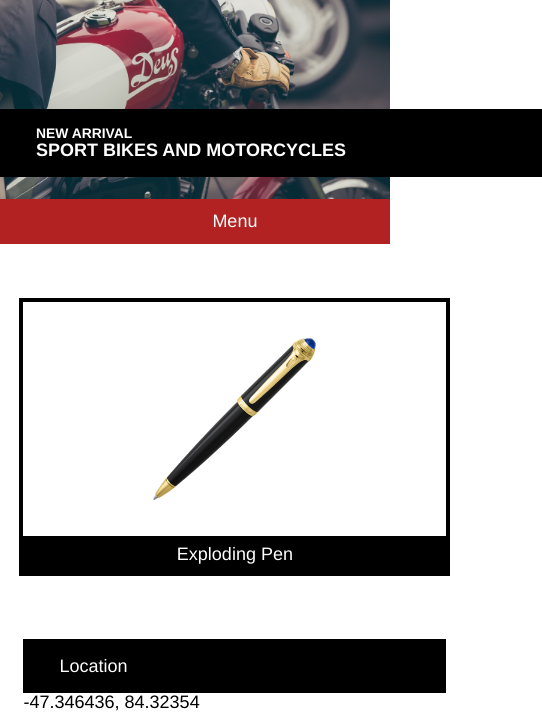
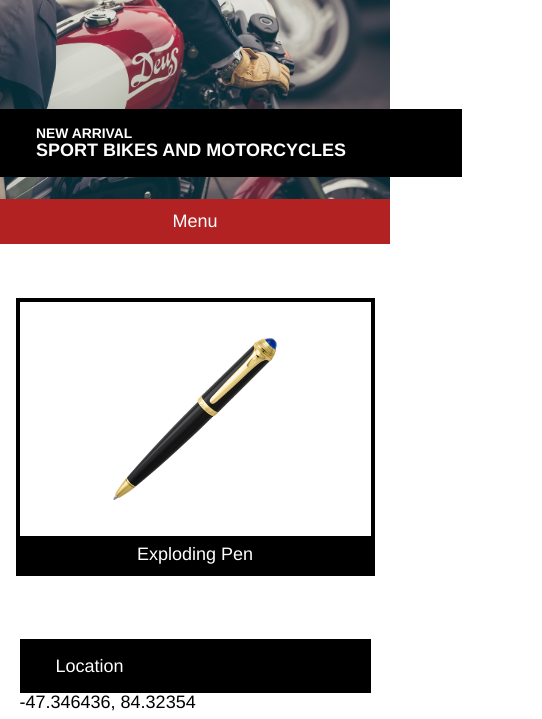
Before and after one commit to richbrant/secretagentstyle, a plain HTML site: page index.html in a window 390 px wide. Shown: the part 125-844 px from the top of the page, 542 px wide, since content can reach past the window. Drawn offline with Linux system fonts and the light colour scheme.

Commit message:
finalised fixed CSS positioning issue max width

```diff
--- a/resources/css/style.css
+++ b/resources/css/style.css
@@ -1,7 +1,7 @@
 html {
   font-size: 18px;
-color: white;
-font-family: helvetica, sans-serif;
+  color: white;
+  font-family: helvetica, sans-serif;
 }
 
 body{
@@ -189,7 +189,7 @@ footer {
   }
 
   .container{
-    width: 56.89rem;
+    max-width: 56.89rem;
     margin: auto;
   }
 
@@ -239,7 +239,7 @@ footer {
   }
 
   .container{
-    width: 26.1rem;
+    max-width: 26.1rem;
     margin: auto;
   }
 
```
